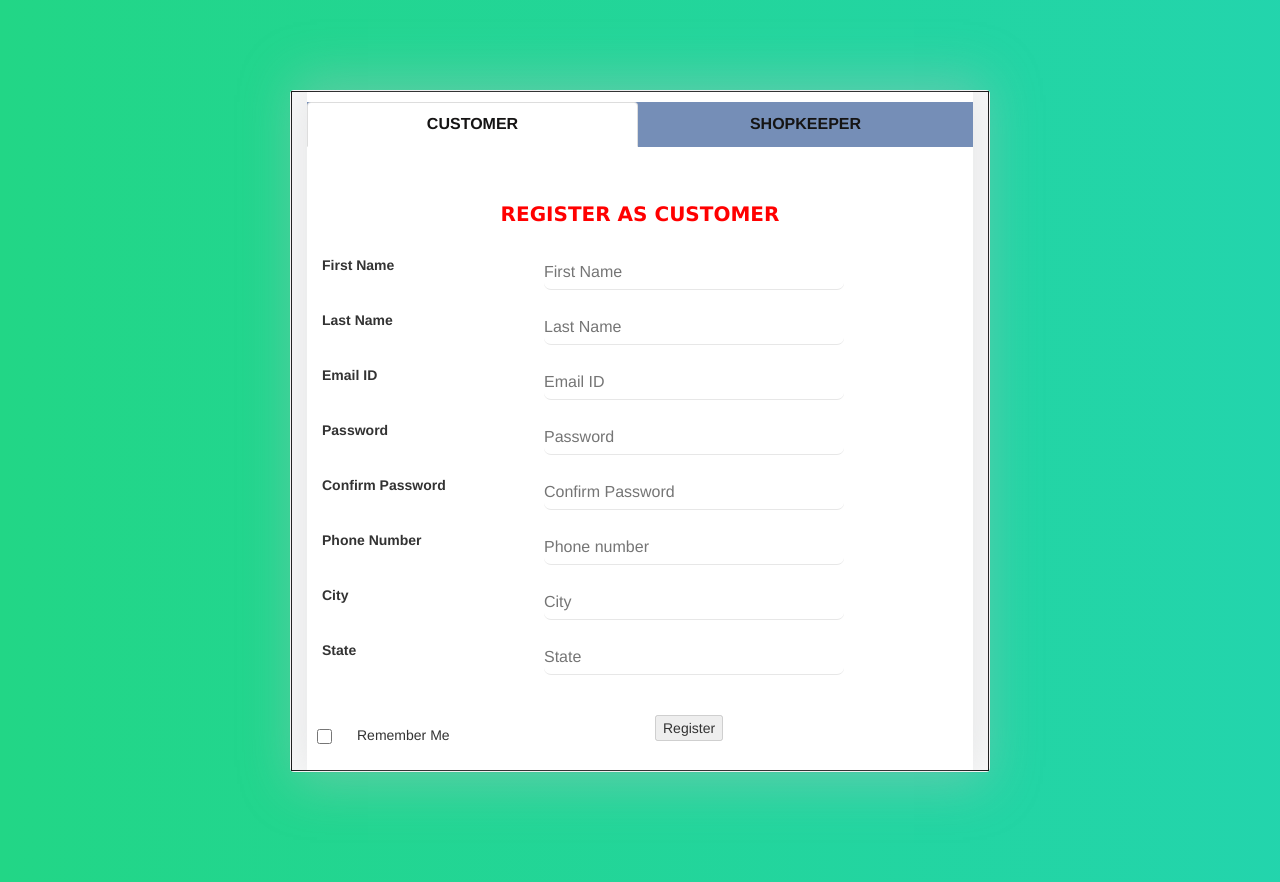
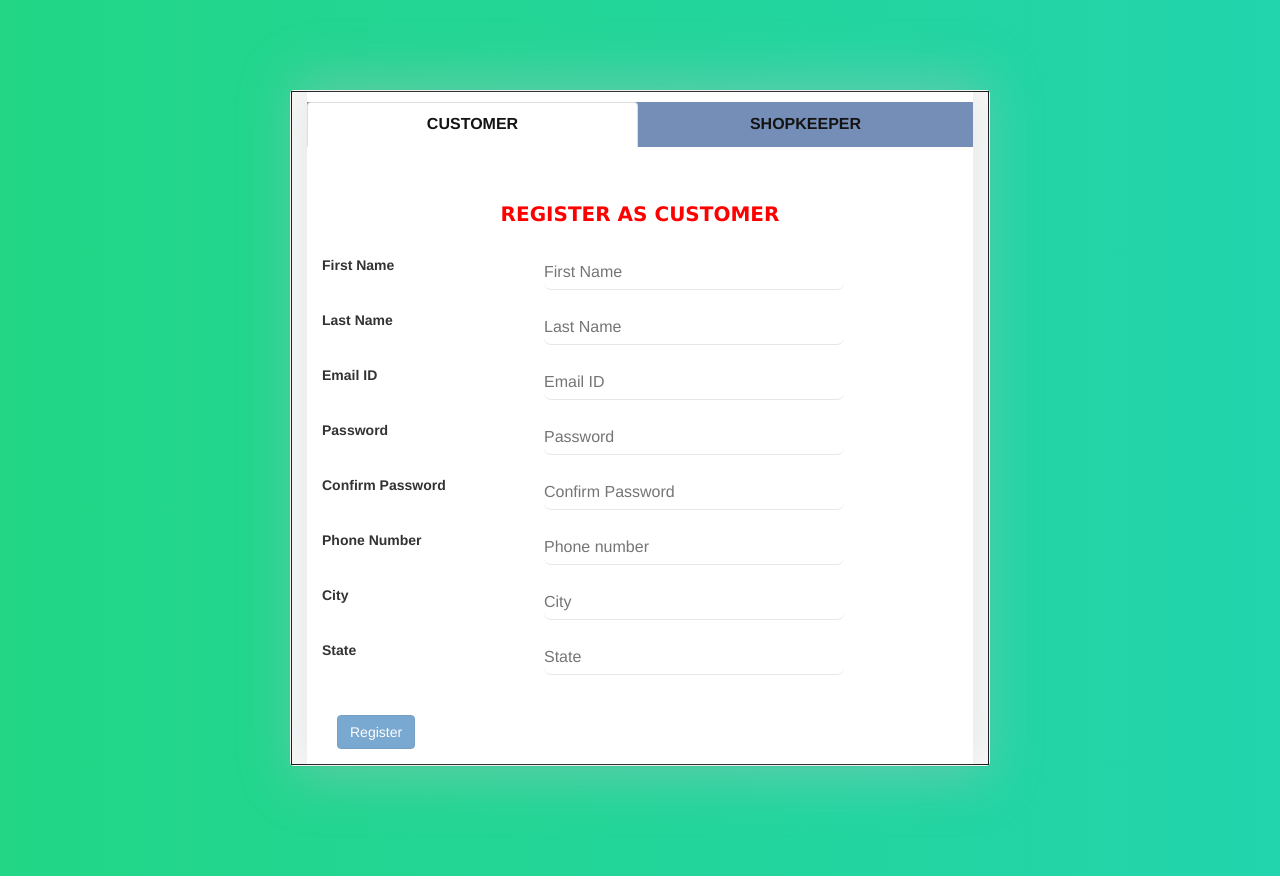
Before and after one commit to Baibhav19/Buck_Barter, a website: page index.html in a window 1280 px wide. Drawn offline with nearby package versions, Linux system fonts and the light colour scheme.

Commit message:
mycommit

```diff
--- a/templates/custreg.html
+++ b/templates/custreg.html
@@ -53,13 +53,8 @@
                   </div>
                   <br>
                   <br>
-                  <div class="col-xs-6 checkbox">
-                    <input id="checkbox1" type="checkbox" name="remember">
-                    <label for="checkbox1" class="check">Remember Me</label>
-                  </div>
-
                   <div class="col-xs-6">
-                        <input type="submit" name="customer-submit" id="customer-submit" ng-disabled = "regCustForm.$invalid" tabindex="1" btn btn-customer value ="Register">
+                        <input type="submit" name="customer-submit" id="customer-submit" ng-disabled = "regCustForm.$invalid" tabindex="1" class="btn btn-primary" value ="Register">
                   </div>
     </form>
   </div>
```
